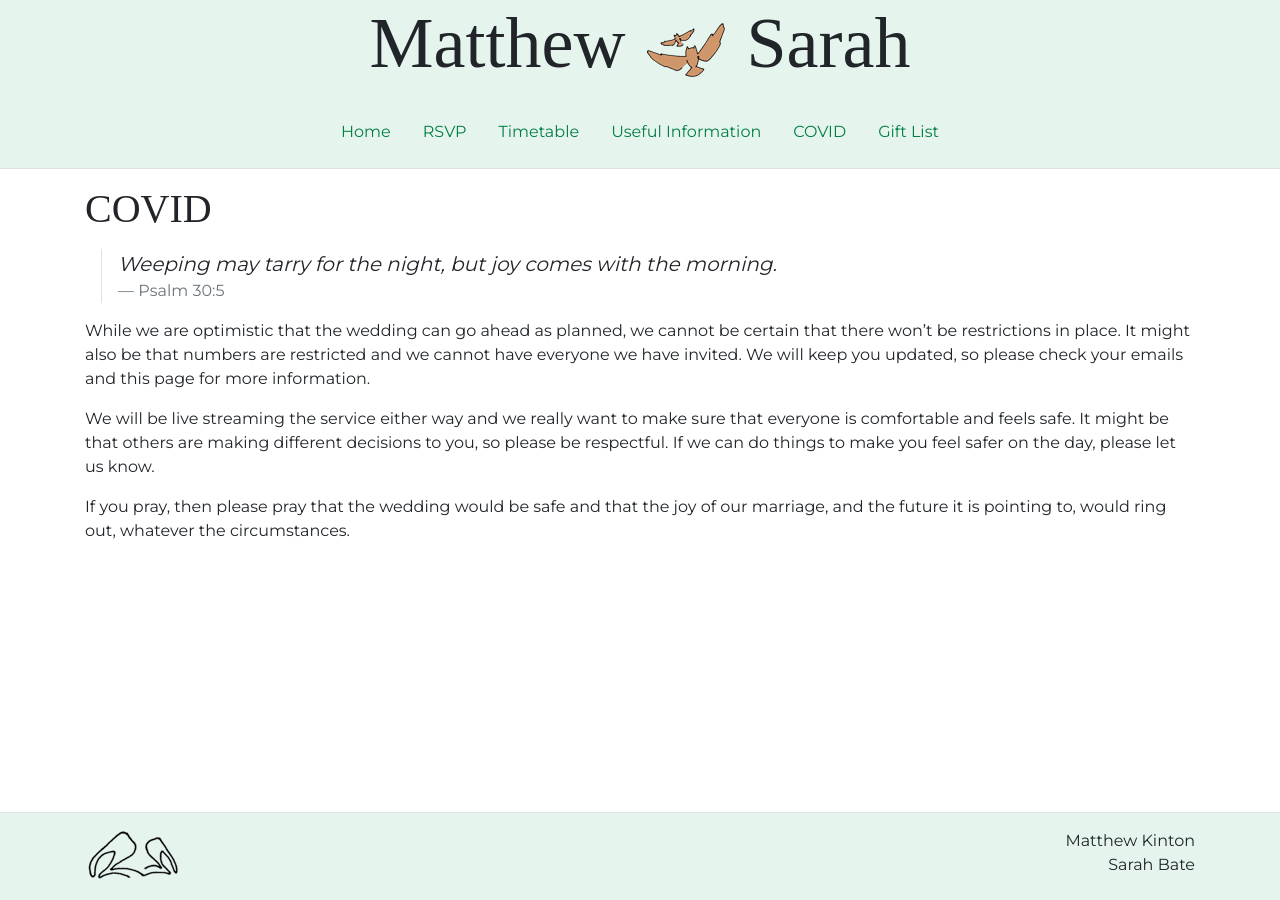
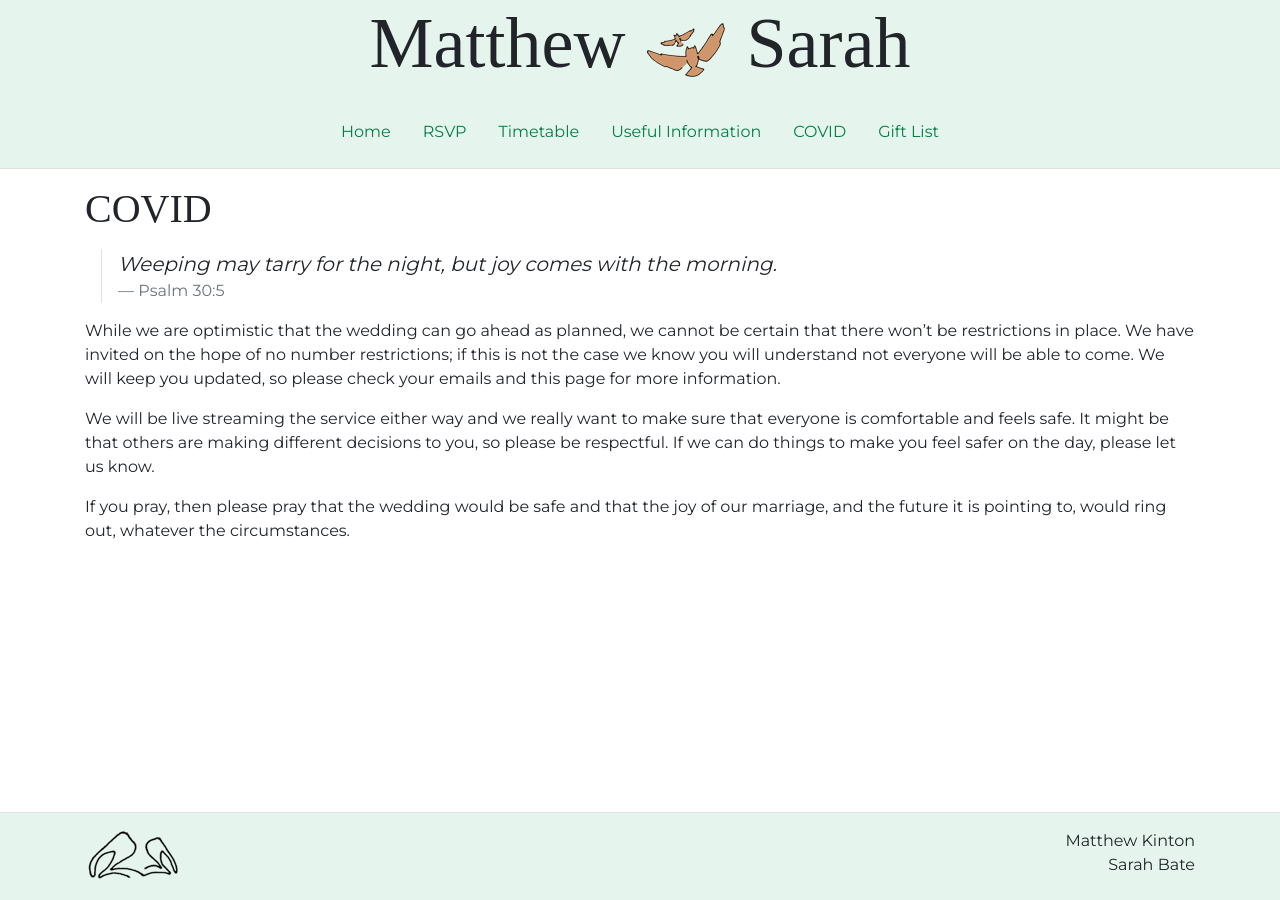
Before and after one commit to djcarter85/carterwedding, a Jekyll site: the page built from covid.html, in a window 1280 px wide. Built offline with Jekyll 4.4.1, drawn with Linux system fonts in a browser that asks for light colours; some web fonts are replaced.

Commit message:
Tweak COVID wording

```diff
--- a/covid.html
+++ b/covid.html
@@ -12,8 +12,9 @@ title: COVID
 
 <p>
   While we are optimistic that the wedding can go ahead as planned, we cannot be certain that there won’t be
-  restrictions in place. It might also be that numbers are restricted and we cannot have everyone we have invited. We
-  will keep you updated, so please check your emails and this page for more information.
+  restrictions in place. We have invited on the hope of no number restrictions; if this is not the case we know you will
+  understand not everyone will be able to come. We will keep you updated, so please check your emails and this page for
+  more information.
 </p>
 
 <p>
```
